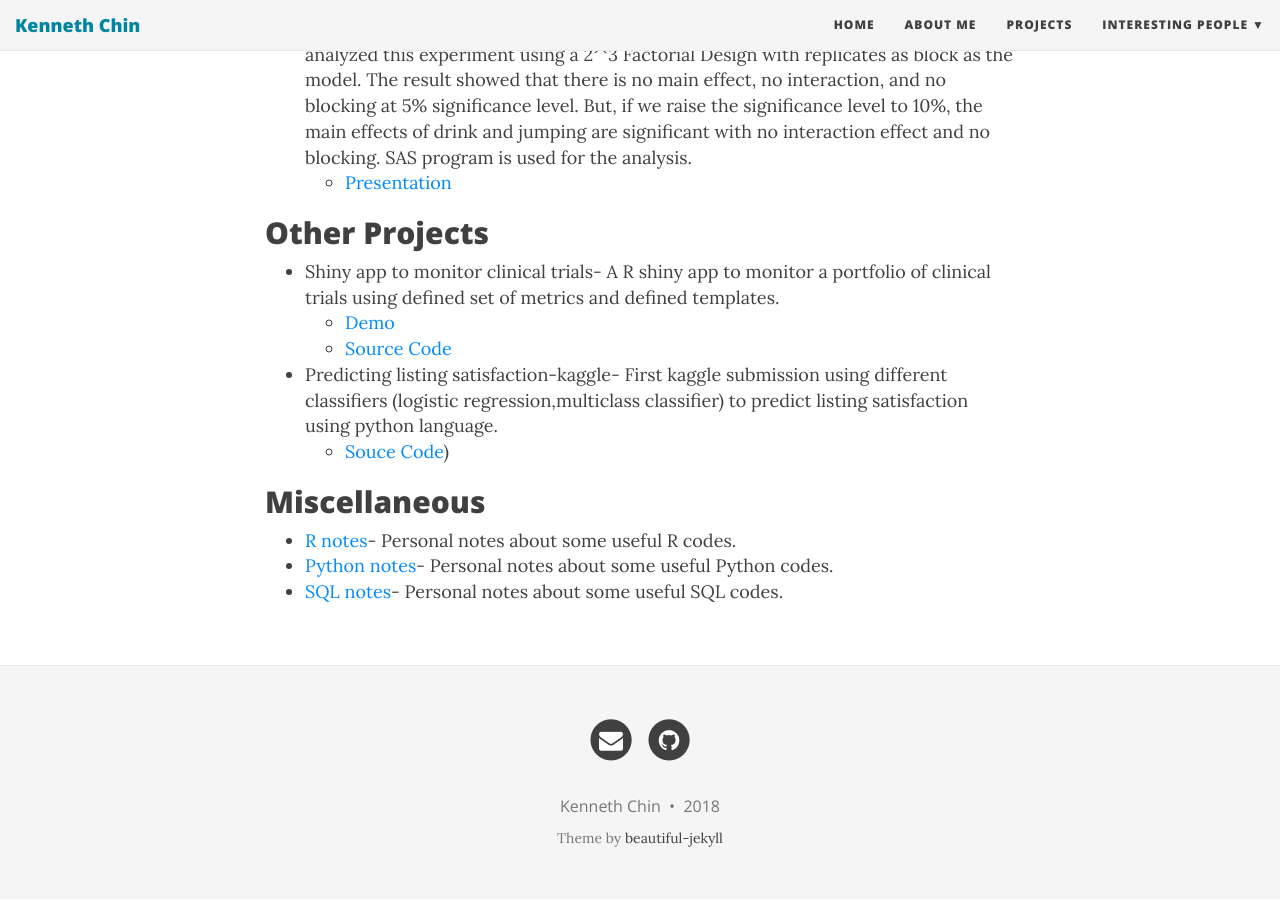
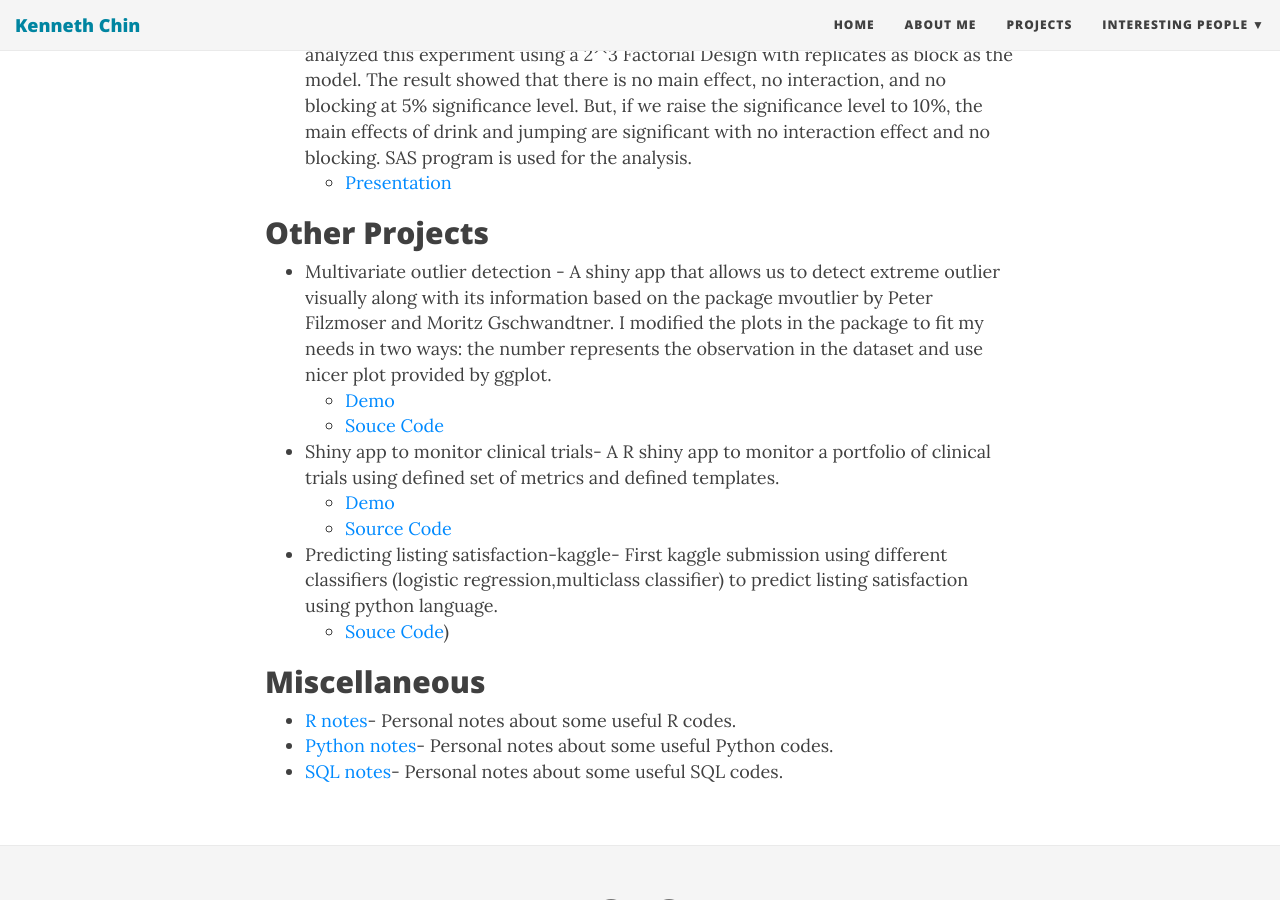
Before and after one commit to kennchin/kennchin.github.io, a Jekyll site: the page built from Projects.md, in a window 1280 px wide and 900 px high, scrolled down 897 px. Built offline with Jekyll 4.4.1, drawn with Linux system fonts in a browser that asks for light colours; nearby versions of some CDN libraries.

Commit message:
Update Projects.md

```diff
--- a/Projects.md
+++ b/Projects.md
@@ -23,6 +23,9 @@ This page contains school/recreation/fun projects that makes my day and my pride
 
 
 ## Other Projects
+- Multivariate outlier detection - A shiny app that allows us to detect extreme outlier visually along with its information based on the package mvoutlier by Peter Filzmoser and Moritz Gschwandtner. I modified the plots in the package to fit my needs in two ways: the number represents the observation in the dataset and use nicer plot provided by ggplot.
+  - [Demo](https://kechin.shinyapps.io/mvoutlier_own/)
+  - [Souce Code](https://github.com/kennchin/multivariate_outlier)
 - Shiny app to monitor clinical trials- A R shiny app to monitor a portfolio of clinical trials using defined set of metrics and defined templates.
   - [Demo](https://kennchin.shinyapps.io/Monitor/)
   - [Source Code](https://github.com/kennchin/shiny_app_monitor)
```
